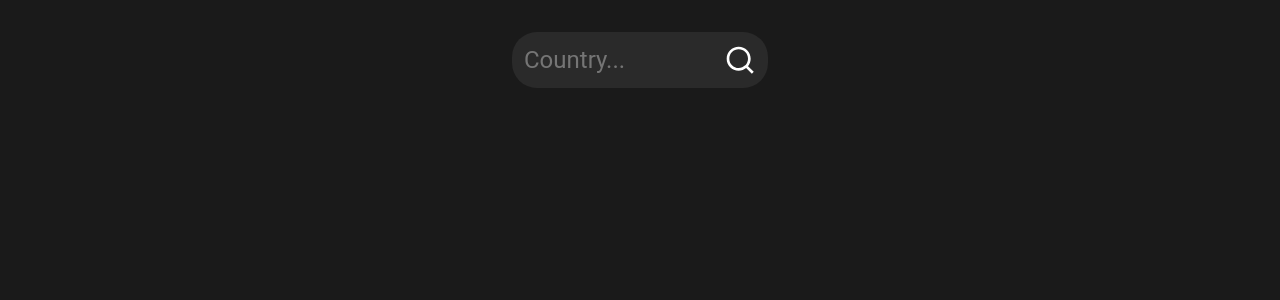
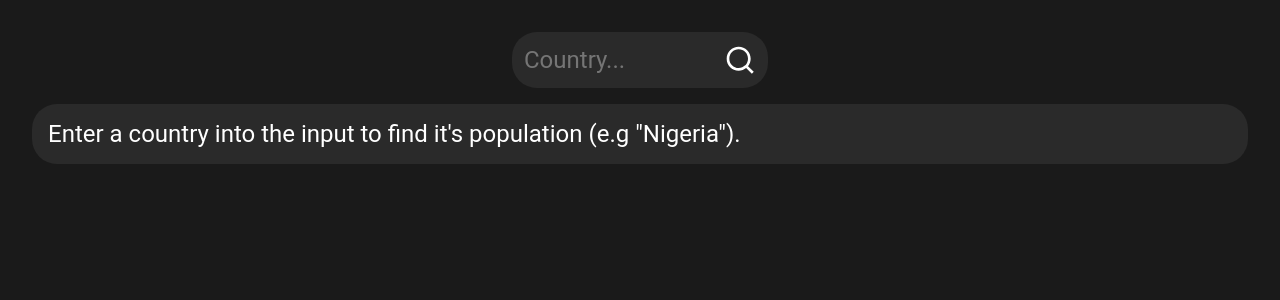
Before and after one commit to willswats/elanco-interview-task, a Next.js app: page / in a window 1280 px wide. Shown: the top 300 px of the page. Built offline with nearby package versions, Linux system fonts and the light colour scheme.

Commit message:
feat: add instructions

```diff
--- a/src/features/countries/components/CountryPopulation/index.tsx
+++ b/src/features/countries/components/CountryPopulation/index.tsx
@@ -24,6 +24,12 @@ export const CountryPopulation = () => {
 
   return (
     <>
+      {!state.countryData.country && (
+        <p className={styles["country-population__instructions"]}>
+          Enter a country into the input to find it&apos;s population (e.g
+          &quot;Nigeria&quot;).
+        </p>
+      )}
       {state.errorMessage.length > 0 ? (
         <h1>Error: {state.errorMessage}</h1>
       ) : (
--- a/src/features/countries/components/CountryPopulation/styles.module.css
+++ b/src/features/countries/components/CountryPopulation/styles.module.css
@@ -21,6 +21,14 @@
   margin-right: 0.25rem;
 }
 
+.country-population__instructions {
+  margin-top: 1rem;
+  padding: 1rem;
+  font-size: 1.5rem;
+  background-color: #2a2a2a;
+  border-radius: 25px;
+}
+
 .country-population__country-end {
   display: flex;
   justify-content: flex-end;
```
